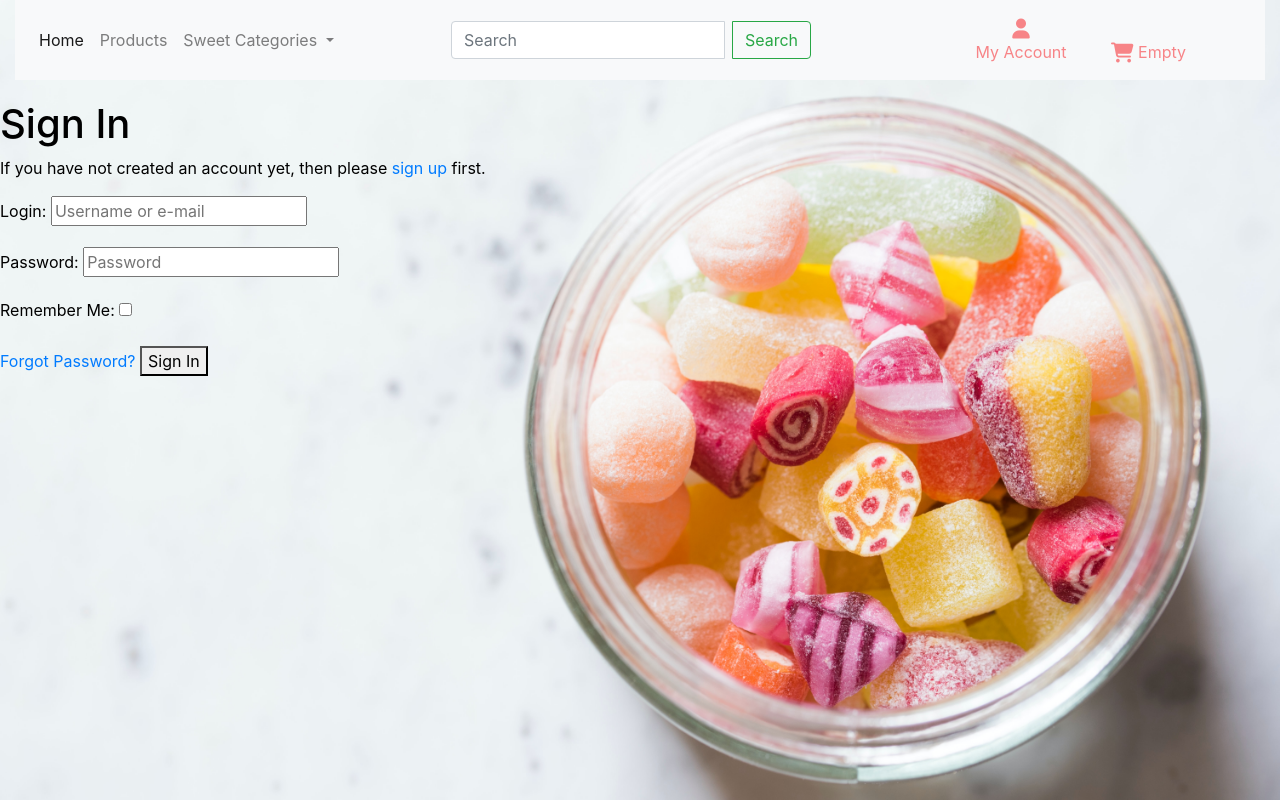
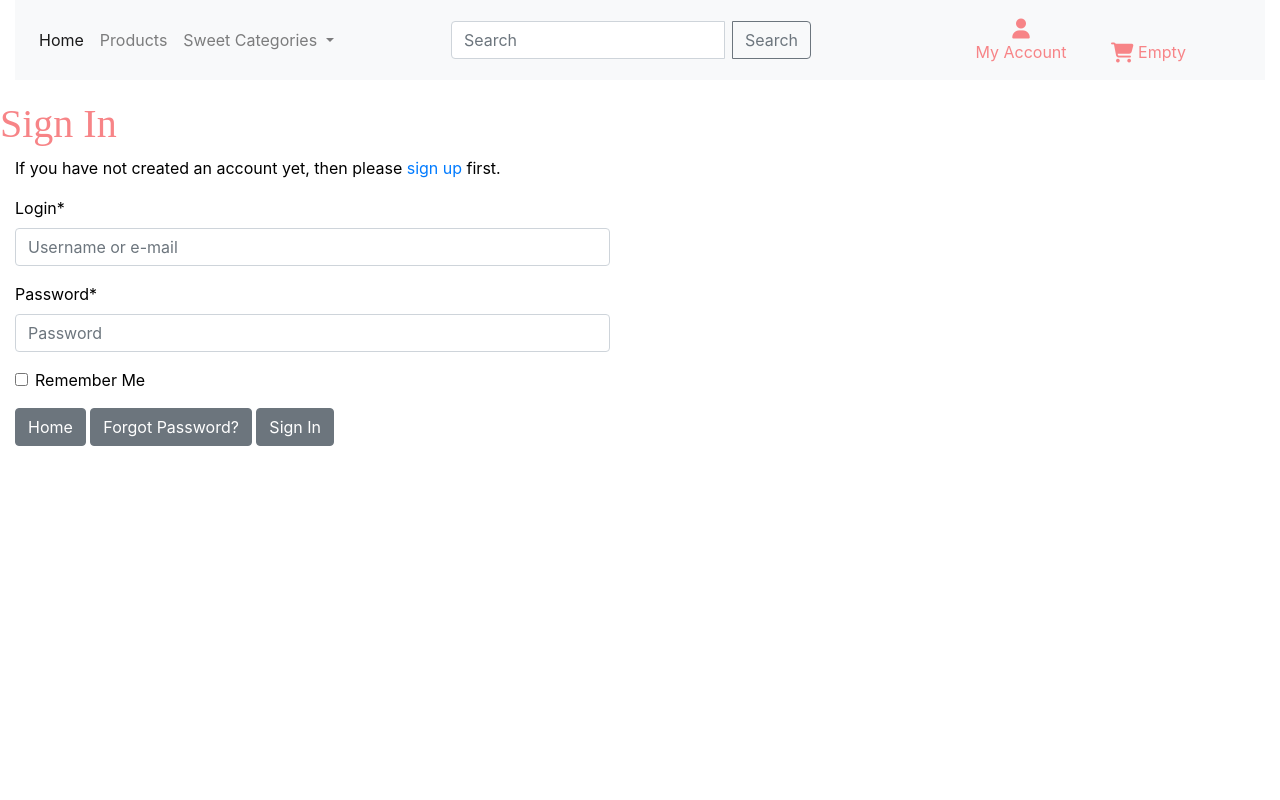
Before and after one commit to aliciarawlings/sweet_moments_milestone, a Django app: page /accounts/login/ in a window 1280 px wide. Run offline with Django 3.2, Linux system fonts and the light colour scheme; some libraries are stand-ins or nearby versions.

Commit message:
edited the allauth templates and tested profiles

```diff
--- a/templates/allauth/account/account_inactive.html
+++ b/templates/allauth/account/account_inactive.html
@@ -4,8 +4,8 @@
 
 {% block head_title %}{% trans "Account Inactive" %}{% endblock %}
 
-{% block content %}
-<h1>{% trans "Account Inactive" %}</h1>
+{% block inside_contentq %}
+<h2>{% trans "Account Inactive" %}</h2>
 
 <p>{% trans "This account is inactive." %}</p>
 {% endblock %}
--- a/templates/allauth/account/base.html
+++ b/templates/allauth/account/base.html
@@ -1 +1,15 @@
 {% extends "base.html" %}
+
+
+{% block content %}
+<div class="overlay"></div>
+<div class="row">
+    <div class="col-6">
+        <div class="allauth-form-inner-content">
+        {% block inside_content %}
+        {% endblock %}
+        </div>
+    </div>
+</div>
+
+{% endblock %}
--- a/templates/allauth/account/email.html
+++ b/templates/allauth/account/email.html
@@ -4,7 +4,7 @@
 
 {% block head_title %}{% trans "E-mail Addresses" %}{% endblock %}
 
-{% block content %}
+{% block inside_content %}
     <h1>{% trans "E-mail Addresses" %}</h1>
 {% if user.emailaddress_set.all %}
 <p>{% trans 'The following e-mail addresses are associated with your account:' %}</p>
@@ -49,7 +49,7 @@
 
     <form method="post" action="{% url 'account_email' %}" class="add_email">
         {% csrf_token %}
-        {{ form.as_p }}
+        {{ form.crispy}}
         <button name="action_add" type="submit">{% trans "Add E-mail" %}</button>
     </form>
 
--- a/templates/allauth/account/email_confirm.html
+++ b/templates/allauth/account/email_confirm.html
@@ -6,8 +6,8 @@
 {% block head_title %}{% trans "Confirm E-mail Address" %}{% endblock %}
 
 
-{% block content %}
-<h1>{% trans "Confirm E-mail Address" %}</h1>
+{% block inside_content %}
+<h2>{% trans "Confirm E-mail Address" %}</h2>
 
 {% if confirmation %}
 
--- a/templates/allauth/account/login.html
+++ b/templates/allauth/account/login.html
@@ -5,9 +5,9 @@
 
 {% block head_title %}{% trans "Sign In" %}{% endblock %}
 
-{% block content %}
+{% block inside_content %}
 
-<h1>{% trans "Sign In" %}</h1>
+<h1 class="home_font">{% trans "Sign In" %}</h1>
 
 {% get_providers as socialaccount_providers %}
 
@@ -29,18 +29,22 @@
 {% include "socialaccount/snippets/login_extra.html" %}
 
 {% else %}
+<div class="container">
 <p>{% blocktrans %}If you have not created an account yet, then please
 <a href="{{ signup_url }}">sign up</a> first.{% endblocktrans %}</p>
 {% endif %}
 
+
+
 <form class="login" method="POST" action="{% url 'account_login' %}">
   {% csrf_token %}
-  {{ form.as_p }}
+  {{ form|crispy}}
   {% if redirect_field_value %}
   <input type="hidden" name="{{ redirect_field_name }}" value="{{ redirect_field_value }}" />
   {% endif %}
-  <a class="button secondaryAction" href="{% url 'account_reset_password' %}">{% trans "Forgot Password?" %}</a>
-  <button class="primaryAction" type="submit">{% trans "Sign In" %}</button>
+  <a class="btn btn-secondary " href="{% url 'home'%}">Home</a>
+  <a class="button secondaryAction btn btn-secondary " href="{% url 'account_reset_password' %}">{% trans "Forgot Password?" %}</a>
+  <button class="primaryAction btn btn-secondary" type="submit">{% trans "Sign In" %}</button>
 </form>
-
+</div>
 {% endblock %}
--- a/templates/allauth/account/logout.html
+++ b/templates/allauth/account/logout.html
@@ -4,7 +4,7 @@
 
 {% block head_title %}{% trans "Sign Out" %}{% endblock %}
 
-{% block content %}
+{% block inside_content %}
 <h1>{% trans "Sign Out" %}</h1>
 
 <p>{% trans 'Are you sure you want to sign out?' %}</p>
--- a/templates/allauth/account/password_change.html
+++ b/templates/allauth/account/password_change.html
@@ -4,12 +4,12 @@
 
 {% block head_title %}{% trans "Change Password" %}{% endblock %}
 
-{% block content %}
+{% block inside_content %}
     <h1>{% trans "Change Password" %}</h1>
 
     <form method="POST" action="{% url 'account_change_password' %}" class="password_change">
         {% csrf_token %}
-        {{ form.as_p }}
+        {{ form.crispy }}
         <button type="submit" name="action">{% trans "Change Password" %}</button>
     </form>
 {% endblock %}
--- a/templates/allauth/account/password_reset.html
+++ b/templates/allauth/account/password_reset.html
@@ -5,7 +5,7 @@
 
 {% block head_title %}{% trans "Password Reset" %}{% endblock %}
 
-{% block content %}
+{% block inside_content %}
 
     <h1>{% trans "Password Reset" %}</h1>
     {% if user.is_authenticated %}
@@ -16,7 +16,7 @@
 
     <form method="POST" action="{% url 'account_reset_password' %}" class="password_reset">
         {% csrf_token %}
-        {{ form.as_p }}
+        {{ form.crispy }}
         <input type="submit" value="{% trans 'Reset My Password' %}" />
     </form>
 
--- a/templates/allauth/account/password_reset_done.html
+++ b/templates/allauth/account/password_reset_done.html
@@ -5,7 +5,7 @@
 
 {% block head_title %}{% trans "Password Reset" %}{% endblock %}
 
-{% block content %}
+{% block inside_content %}
     <h1>{% trans "Password Reset" %}</h1>
 
     {% if user.is_authenticated %}
--- a/templates/allauth/account/password_reset_from_key.html
+++ b/templates/allauth/account/password_reset_from_key.html
@@ -3,7 +3,7 @@
 {% load i18n %}
 {% block head_title %}{% trans "Change Password" %}{% endblock %}
 
-{% block content %}
+{% block inside_content %}
     <h1>{% if token_fail %}{% trans "Bad Token" %}{% else %}{% trans "Change Password" %}{% endif %}</h1>
 
     {% if token_fail %}
@@ -13,7 +13,7 @@
         {% if form %}
             <form method="POST" action="{{ action_url }}">
                 {% csrf_token %}
-                {{ form.as_p }}
+                {{ form.crispy }}
                 <input type="submit" name="action" value="{% trans 'change password' %}"/>
             </form>
         {% else %}
--- a/templates/allauth/account/password_reset_from_key_done.html
+++ b/templates/allauth/account/password_reset_from_key_done.html
@@ -3,7 +3,7 @@
 {% load i18n %}
 {% block head_title %}{% trans "Change Password" %}{% endblock %}
 
-{% block content %}
+{% block inside_content %}
     <h1>{% trans "Change Password" %}</h1>
     <p>{% trans 'Your password is now changed.' %}</p>
 {% endblock %}
--- a/templates/allauth/account/password_set.html
+++ b/templates/allauth/account/password_set.html
@@ -4,12 +4,12 @@
 
 {% block head_title %}{% trans "Set Password" %}{% endblock %}
 
-{% block content %}
+{% block inside_content %}
     <h1>{% trans "Set Password" %}</h1>
 
     <form method="POST" action="{% url 'account_set_password' %}" class="password_set">
         {% csrf_token %}
-        {{ form.as_p }}
+        {{ form.crispy }}
         <input type="submit" name="action" value="{% trans 'Set Password' %}"/>
     </form>
 {% endblock %}
--- a/templates/allauth/account/signup_closed.html
+++ b/templates/allauth/account/signup_closed.html
@@ -4,7 +4,7 @@
 
 {% block head_title %}{% trans "Sign Up Closed" %}{% endblock %}
 
-{% block content %}
+{% block inside_ontent %}
 <h1>{% trans "Sign Up Closed" %}</h1>
 
 <p>{% trans "We are sorry, but the sign up is currently closed." %}</p>
--- a/templates/base.html
+++ b/templates/base.html
@@ -76,7 +76,7 @@
   <div class = "input-group w-100">
       <input class="form-control mr-sm-2 text-al" type="search" placeholder="Search" aria-label="Search" name="q">
       <div class="input-group-append">
-      <button class="btn btn-outline-success my-2 my-sm-0" type="submit">Search</button>
+      <button class="btn btn-outline-secondary my-2 my-sm-0" type="submit">Search</button>
       </div>
     </div>
     </form>
@@ -85,7 +85,7 @@
   <div class="col-12 col-lg-4 my-auto py-1 py-lg-0">
 <ul class="list-inline list-unstyled text-center text-lg-right my-0">
     <li class="list-inline-item dropdown">
-    <a class="nav-link" href="#" data-toggle="dropdown" aria-haspopup="true" aria-expanded="false">
+    <a class="nav-link" href="{% url 'profile'%}" data-toggle="dropdown" aria-haspopup="true" aria-expanded="false">
     <div class="text-center">
     <div><i class="fas fa-user fa-lg"></i></div>
     <p class="my-0">My Account</p>
@@ -97,10 +97,10 @@
                 <a href="" class="dropdown-item">Manage Products</a>
             {% endif %}
             <a href="" class="dropdown-item">My Profile</a>
-            <a href="" class="dropdown-item">Logout</a>
+            <a href="{% url 'account_logout' %}"class="dropdown-item">Logout</a>
         {% else %}
-            <a href=""class="dropdown-item">Register</a>
-            <a href="" class="dropdown-item">Login</a>
+            <a href="{% url 'account_signup' %}"class="dropdown-item">Register </a>
+            <a href="{% url 'account_login' %}" class="dropdown-item">Login</a>
         {% endif %}
     </div>
     </li>
--- a/templates/includes/messages/message_success.html
+++ b/templates/includes/messages/message_success.html
@@ -2,7 +2,7 @@
 aria-live="assertive" aria-atomic="true"  style="position: absolute; top: -3; right: 0;">
  <div class="toast-header">
  <i class="fas fa-check"></i>
-    <strong class="mr-auto">Added to your Cart!!</strong>
+    <strong class="mr-auto">Success!!</strong>
     <small>Just Now</small>
     <button type="button" class="ml-2 mb-1 close" data-dismiss="toast" aria-label="Close">
       <span aria-hidden="true">&times;</span>
```
Also changed, not shown: templates/allauth/account/signup.html (+12 -5 lines).
